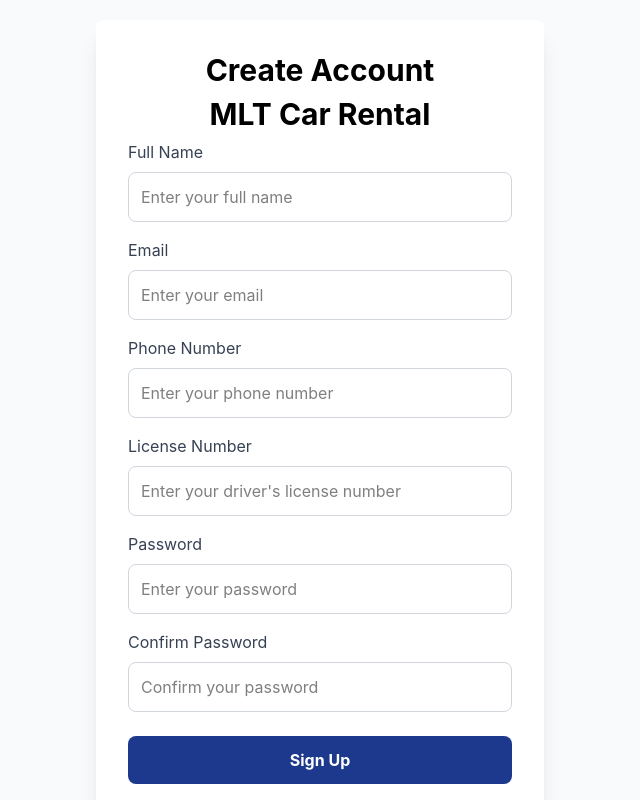
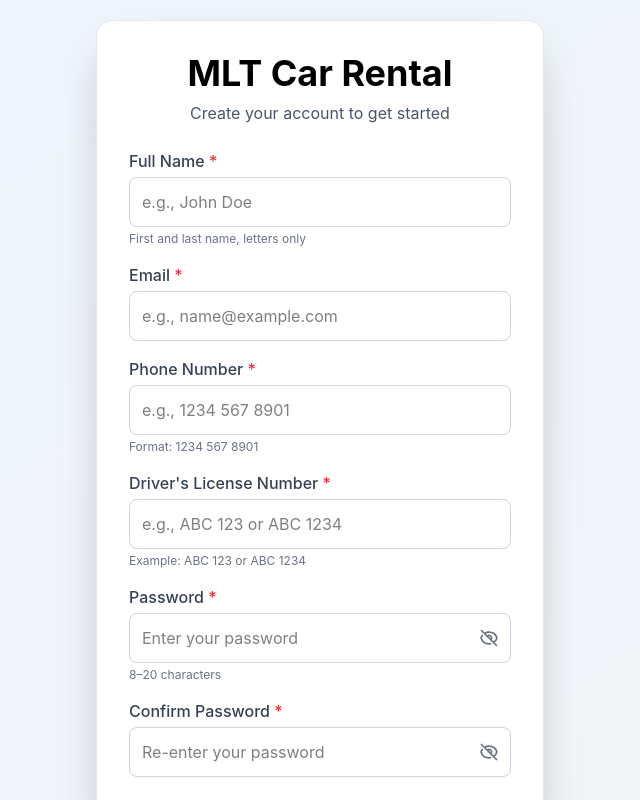
Before and after one commit to Geromeeeeeee/Car-Rental-Website, a React (Vite) app: page /signup in a window 1280 px wide. Shown: the top 800 px of the page, without its empty margins (320-960 px from the left). Built offline with nearby package versions, Linux system fonts and the light colour scheme.

Commit message:
updated signup user friendly
AAAAAAA

```diff
--- a/src/signup.jsx
+++ b/src/signup.jsx
@@ -1,38 +1,71 @@
-import { useState, useEffect } from "react"
-import axios from "axios"
+import { useState, useEffect } from "react";
+import axios from "axios";
+
+const PasswordInput = ({ id, value, onChange, placeholder, show, setShow }) => (
+    <div className="relative">
+        <input
+            type={show ? "text" : "password"}
+            id={id}
+            value={value}
+            onChange={onChange}
+            className="w-full p-3 border border-gray-300 rounded-lg focus:outline-none focus:border-blue-500 focus:ring-1 focus:ring-blue-500 pr-12 transition"
+            placeholder={placeholder}
+            autoComplete={id === "password" ? "new-password" : "off"}
+        />
+        <button
+            type="button"
+            onClick={() => setShow(!show)}
+            className="absolute right-3 top-1/2 transform -translate-y-1/2 text-gray-500 hover:text-gray-700 focus:outline-none"
+            aria-label={show ? "Hide password" : "Show password"}
+        >
+            {show ? (
+                <svg xmlns="http://www.w3.org/2000/svg" className="h-5 w-5" fill="none" viewBox="0 0 24 24" stroke="currentColor">
+                    <path strokeLinecap="round" strokeLinejoin="round" strokeWidth={2} d="M15 12a3 3 0 11-6 0 3 3 0 016 0z" />
+                    <path strokeLinecap="round" strokeLinejoin="round" strokeWidth={2} d="M2.458 12C3.732 7.943 7.523 5 12 5c4.478 0 8.268 2.943 9.542 7-1.274 4.057-5.064 7-9.542 7-4.477 0-8.268-2.943-9.542-7z" />
+                </svg>
+            ) : (
+                <svg xmlns="http://www.w3.org/2000/svg" className="h-5 w-5" fill="none" viewBox="0 0 24 24" stroke="currentColor">
+                    <path strokeLinecap="round" strokeLinejoin="round" strokeWidth={2} d="M13.875 18.825A10.05 10.05 0 0112 19c-4.478 0-8.268-2.943-9.543-7a9.97 9.97 0 011.563-3.029m5.858.908a3 3 0 114.243 4.243M9.878 9.878l4.242 4.242M9.88 9.88l-3.29-3.29m7.532 7.532l3.29 3.29M3 3l3.59 3.59m0 0A9.953 9.953 0 0112 5c4.478 0 8.268 2.943 9.543 7a10.025 10.025 0 01-4.132 5.411m0 0L21 21" />
+                </svg>
+            )}
+        </button>
+    </div>
+);
 
 export function Signup({ setNavDisplay }) {
     useEffect(() => {
-        setNavDisplay(false)
-        return () => setNavDisplay(true)
-    },[])
+        setNavDisplay(false);
+        return () => setNavDisplay(true);
+    }, [setNavDisplay]);
 
-    const [fullName, setFullName] = useState("")
-    const [email, setEmail] = useState("")
-    const [password, setPassword] = useState("")
-    const [confirmPassword, setConfirmPassword] = useState("")
-    const [phone, setPhone] = useState("")
-    const [licenseNumber, setLicenseNumber] = useState("")
-    const [error, setError] = useState("")
-    const [success, setSuccess] = useState("")
+    const [fullName, setFullName] = useState("");
+    const [email, setEmail] = useState("");
+    const [password, setPassword] = useState("");
+    const [confirmPassword, setConfirmPassword] = useState("");
+    const [phone, setPhone] = useState("");
+    const [licenseNumber, setLicenseNumber] = useState("");
+    const [error, setError] = useState("");
+    const [success, setSuccess] = useState("");
+    const [showPassword, setShowPassword] = useState(false);
+    const [showConfirmPassword, setShowConfirmPassword] = useState(false);
 
     const clearField = () => {
-        setFullName("")
-        setEmail("")
-        setPassword("")
-        setConfirmPassword("")
-        setPhone("")
-        setLicenseNumber("")
-    }
+        setFullName("");
+        setEmail("");
+        setPassword("");
+        setConfirmPassword("");
+        setPhone("");
+        setLicenseNumber("");
+    };
 
     const handleSignup = async (e) => {
-        e.preventDefault()
+        e.preventDefault();
         if (!fullName || !email || !password || !confirmPassword || !phone || !licenseNumber) {
-            setError("Please fill all fields")
-            return
+            setError("Please fill in all fields.");
+            return;
         } else if (password !== confirmPassword) {
-            setError("Passwords do not match")
-            return
+            setError("Passwords do not match.");
+            return;
         } else {
             try {
                 const response = await axios.post('http://localhost/Car-Rental-Website/back/login_signup.php', {
@@ -42,134 +75,165 @@ export function Signup({ setNavDisplay }) {
                     password: password,
                     phone: phone,
                     licenseNumber: licenseNumber
-            })
+                });
 
-            const stat = response.data.signup
-            if(stat === "1"){
-                setError("Full name must include first and last name.")
-                clearField()
-            } else if (stat === "2"){
-                setError("Full name must contain letters only.")
-                clearField()
-            } else if (stat === "3"){
-                setError("Full name is too short.")
-                clearField()
-            } else if (stat === "4"){
-                setError("Invalid email format.")
-                clearField()
-            } else if (stat === "5"){
-                setError("Password must be 8–20 characters.")
-                clearField()
-            } else if (stat === "6"){
-                setError("Invalid license format. Expected: ABC 123 or ABC 1234.")
-                clearField()
-            } else if (stat === "7"){
-                setError("Email already exists!")
-                clearField()
-            } else if (stat === "success"){
-                setSuccess("Account created successfully! You can now log in.")
-                clearField()
-            } else if (stat === "8"){
-                setError("Failed to create account.")
-                clearField()
+                const stat = response.data.signup;
+                const errorMessages = {
+                    "1": "Full name must include both first and last name.",
+                    "2": "Full name must contain only letters.",
+                    "3": "Full name is too short.",
+                    "4": "Invalid email format. Please use a valid email address.",
+                    "5": "Password must be 8–20 characters.",
+                    "6": "License format should be like ABC 123 or ABC 1234.",
+                    "7": "Email already exists. Try logging in or use a different email.",
+                    "8": "Account creation failed. Please try again later."
+                };
+                if (stat === "success") {
+                    setSuccess("Account created successfully! You can now log in.");
+                    clearField();
+                } else if (errorMessages[stat]) {
+                    setError(errorMessages[stat]);
+                    clearField();
+                } else {
+                    setError("Unexpected response. Please try again.");
                 }
-
             } catch (error) {
-            setError("Connection error. Make sure Apache and MySQL are running.")
+                setError("Connection error. Make sure Apache and MySQL are running.");
             }
         }
-    }
+    };
 
     return (
-        <>
-            <div className="min-h-screen bg-gray-50 flex items-center justify-center p-5">
-                <div className="bg-white p-8 rounded-lg shadow-xl w-full max-w-md">
-                    <h2 className="text-3xl font-bold text-center mb-2">Create Account</h2>
-                    <h2 className="text-3xl font-bold text-center mb-2">MLT Car Rental</h2>
+        <div className="min-h-screen bg-gradient-to-br from-blue-50 to-gray-100 flex items-center justify-center p-5">
+            <div className="bg-white p-8 rounded-2xl shadow-2xl w-full max-w-md border border-gray-200">
+                <div className="text-center mb-6">
+                    <h1 className="text-4xl font-bold text-black-900"> MLT Car Rental</h1>
+                    <p className="text-gray-600 mt-2">Create your account to get started</p>
+                </div>
 
                 {error && (
-                        <div className="bg-red-50 border border-red-400 text-red-700 px-4 py-3 rounded mb-4">
-                            {error}
+                    <div className="bg-red-50 border-l-4 border-red-500 text-red-800 px-4 py-3 rounded mb-4 shadow-sm" role="alert">
+                        <p className="font-medium">Error</p>
+                        <p className="text-sm">{error}</p>
                     </div>
                 )}
 
                 {success && (
-                        <div className="bg-green-50 border border-green-400 text-green-700 px-4 py-3 rounded mb-4">
-                            {success}
+                    <div className="bg-green-50 border-l-4 border-green-500 text-green-800 px-4 py-3 rounded mb-4 shadow-sm" role="alert">
+                        <p className="font-medium">Success</p>
+                        <p className="text-sm">{success}</p>
                     </div>
                 )}
 
-                    <form onSubmit={handleSignup}>
+                <form onSubmit={handleSignup} noValidate>
+                    {/* Full Name */}
                     <div className="mb-4">
-                            <label className="block text-gray-700 mb-2">Full Name</label>
+                        <label htmlFor="fullName" className="block text-gray-700 font-medium mb-1">
+                            Full Name <span className="text-red-500">*</span>
+                        </label>
                         <input
                             type="text"
+                            id="fullName"
                             value={fullName}
                             onChange={(e) => setFullName(e.target.value)}
-                                className="w-full p-3 border border-gray-300 rounded-lg focus:outline-none focus:border-blue-500"
-                                placeholder="Enter your full name"
+                            className="w-full p-3 border border-gray-300 rounded-lg focus:outline-none focus:border-blue-500 focus:ring-1 focus:ring-blue-500 transition"
+                            placeholder="e.g., John Doe"
+                            required
+                        />
+                        <p className="text-xs text-gray-500 mt-1">First and last name, letters only</p>
+                    </div>
+
+                    {/* Email */}
+                    <div className="mb-4">
+                        <label htmlFor="email" className="block text-gray-700 font-medium mb-1">
+                            Email <span className="text-red-500">*</span>
+                        </label>
+                        <input
+                            type="email"
+                            id="email"
+                            value={email}
+                            onChange={(e) => setEmail(e.target.value)}
+                            className="w-full p-3 border border-gray-300 rounded-lg focus:outline-none focus:border-blue-500 focus:ring-1 focus:ring-blue-500 transition"
+                            placeholder="e.g., name@example.com"
+                            required
+                            autoComplete="email"
                         />
                     </div>
 
+                    {/* Phone Number */}
                     <div className="mb-4">
-                            <label className="block text-gray-700 mb-2">Email</label>
+                        <label htmlFor="phone" className="block text-gray-700 font-medium mb-1">
+                            Phone Number <span className="text-red-500">*</span>
+                        </label>
                         <input
-                                type="email"
-                                value={email}
-                                onChange={(e) => setEmail(e.target.value)}
-                                className="w-full p-3 border border-gray-300 rounded-lg focus:outline-none focus:border-blue-500"
-                                placeholder="Enter your email"
+                            type="tel"
+                            id="phone"
+                            value={phone}
+                            onChange={(e) => setPhone(e.target.value)}
+                            className="w-full p-3 border border-gray-300 rounded-lg focus:outline-none focus:border-blue-500 focus:ring-1 focus:ring-blue-500 transition"
+                            placeholder="e.g., 1234 567 8901"
+                            pattern="[0-9]{4} [0-9]{3} [0-9]{4}"
+                            required
+                            autoComplete="tel"
                         />
+                        <p className="text-xs text-gray-500 mt-1">Format: 1234 567 8901</p>
                     </div>
 
+                    {/* License Number */}
                     <div className="mb-4">
-                            <label className="block text-gray-700 mb-2">Phone Number</label>
+                        <label htmlFor="licenseNumber" className="block text-gray-700 font-medium mb-1">
+                            Driver's License Number <span className="text-red-500">*</span>
+                        </label>
                         <input
-                                type="tel"
-                                value={phone}
-                                onChange={(e) => setPhone(e.target.value)}
-                                className="w-full p-3 border border-gray-300 rounded-lg focus:outline-none focus:border-blue-500"
-                                placeholder="Enter your phone number"
-                                pattern="[0-9]{4} [0-9]{3} [0-9]{4}"
+                            type="text"
+                            id="licenseNumber"
+                            value={licenseNumber}
+                            onChange={(e) => setLicenseNumber(e.target.value)}
+                            className="w-full p-3 border border-gray-300 rounded-lg focus:outline-none focus:border-blue-500 focus:ring-1 focus:ring-blue-500 transition"
+                            placeholder="e.g., ABC 123 or ABC 1234"
+                            required
+                            autoComplete="off"
                         />
+                        <p className="text-xs text-gray-500 mt-1">Example: ABC 123 or ABC 1234</p>
                     </div>
 
+                    {/* Password */}
                     <div className="mb-4">
-                            <label className="block text-gray-700 mb-2">License Number</label>
-                            <input
-                                type="text"
-                                value={licenseNumber}
-                                onChange={(e) => setLicenseNumber(e.target.value)}
-                                className="w-full p-3 border border-gray-300 rounded-lg focus:outline-none focus:border-blue-500"
-                                placeholder="Enter your driver's license number"
+                        <label htmlFor="password" className="block text-gray-700 font-medium mb-1">
+                            Password <span className="text-red-500">*</span>
+                        </label>
+                        <PasswordInput
+                            id="password"
+                            value={password}
+                            onChange={(e) => setPassword(e.target.value)}
+                            placeholder="Enter your password"
+                            show={showPassword}
+                            setShow={setShowPassword}
                         />
+                        <p className="text-xs text-gray-500 mt-1">8–20 characters</p>
                     </div>
 
-                        <div className="mb-4">
-                            <label className="block text-gray-700 mb-2">Password</label>
-                            <input
-                                type="password"
-                                value={password}
-                                onChange={(e) => setPassword(e.target.value)}
-                                className="w-full p-3 border border-gray-300 rounded-lg focus:outline-none focus:border-blue-500"
-                                placeholder="Enter your password"
-                            />
-                        </div>
-
+                    {/* Confirm Password */}
                     <div className="mb-6">
-                            <label className="block text-gray-700 mb-2">Confirm Password</label>
-                            <input
-                                type="password"
+                        <label htmlFor="confirmPassword" className="block text-gray-700 font-medium mb-1">
+                            Confirm Password <span className="text-red-500">*</span>
+                        </label>
+                        <PasswordInput
+                            id="confirmPassword"
                             value={confirmPassword}
                             onChange={(e) => setConfirmPassword(e.target.value)}
-                                className="w-full p-3 border border-gray-300 rounded-lg focus:outline-none focus:border-blue-500"
-                                placeholder="Confirm your password"
+                            placeholder="Re-enter your password"
+                            show={showConfirmPassword}
+                            setShow={setShowConfirmPassword}
                         />
+                        {confirmPassword && password !== confirmPassword && (
+                            <p className="text-xs text-red-500 mt-1">Passwords do not match</p>
+                        )}
                     </div>
 
                     <button
                         type="submit"
-                            className="w-full bg-blue-900 text-white py-3 rounded-lg font-bold hover:bg-blue-700 transition duration-300"
+                        className="w-full bg-blue-900 text-white py-3 rounded-lg font-bold hover:bg-blue-800 focus:outline-none focus:ring-4 focus:ring-blue-300 transition duration-200 transform hover:scale-[1.02] active:scale-[0.98]"
                     >
                         Sign Up
                     </button>
@@ -180,7 +244,7 @@ export function Signup({ setNavDisplay }) {
                         Already have an account?{' '}
                         <a
                             href="/login"
-                                className="text-blue-600 font-semibold hover:text-blue-800 hover:underline transition duration-300"
+                            className="text-blue-700 font-semibold hover:text-blue-900 hover:underline transition duration-200"
                         >
                             Sign in here
                         </a>
@@ -188,6 +252,5 @@ export function Signup({ setNavDisplay }) {
                 </div>
             </div>
         </div>
-        </>
-    )
+    );
 }
```
Lines whose indentation alone changed are shown as unchanged.
